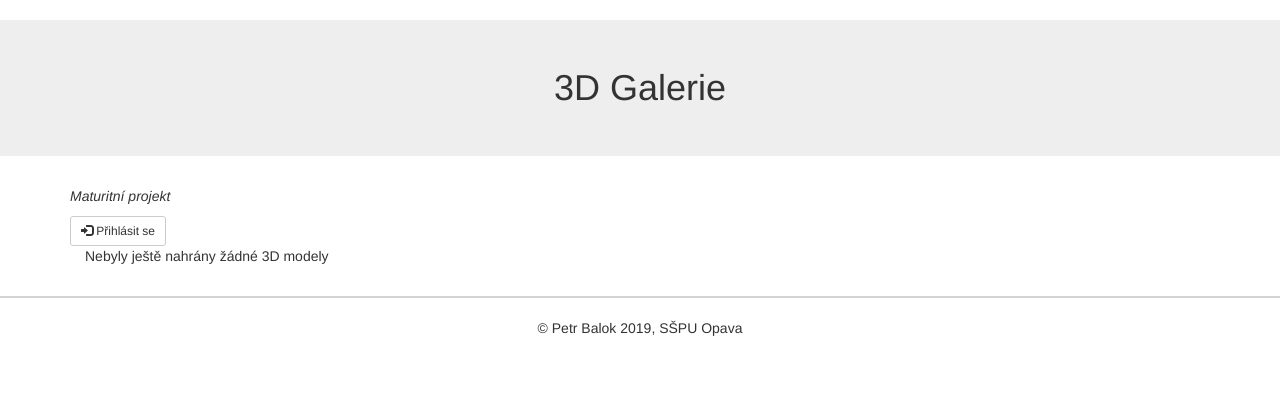
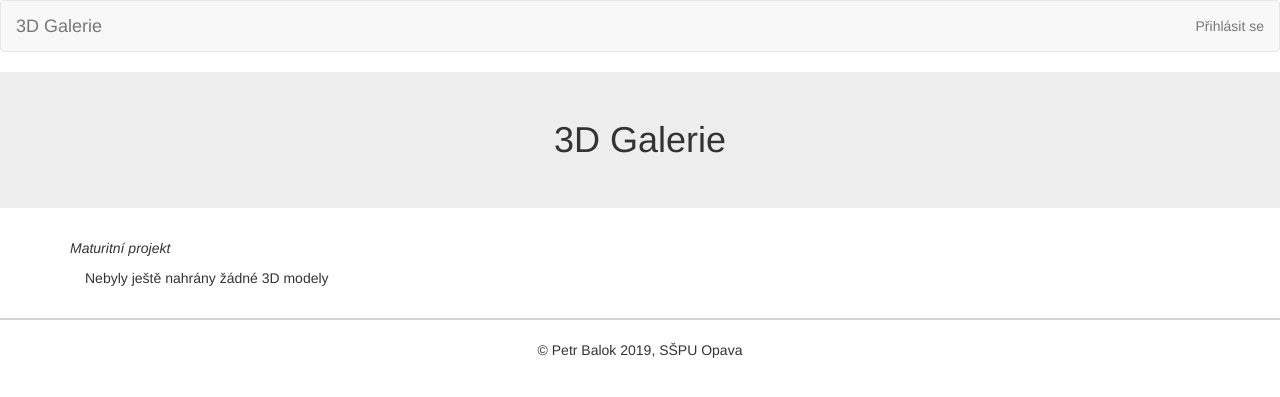
Before and after one commit to PeterB8421/3DGalerie, a Django app: page / in a window 1280 px wide. Shown: the top 397 px of the page. Run offline with Django 3.2, Linux system fonts and the light colour scheme; data that the repository does not hold is empty; some libraries are stand-ins or nearby versions.

Commit message:
Dokončení systému uživatelů

```diff
--- a/gallery/objectGallery/templates/objectGallery/base.html
+++ b/gallery/objectGallery/templates/objectGallery/base.html
@@ -21,12 +21,40 @@
         <![endif]-->
     </head>
     <body>
+
+        <nav class="navbar navbar-default" role="navigation">
+            <!-- Brand and toggle get grouped for better mobile display -->
+            <div class="navbar-header">
+                <button type="button" class="navbar-toggle" data-toggle="collapse" data-target=".navbar-ex1-collapse">
+                    <span class="sr-only">Toggle navigation</span>
+                    <span class="icon-bar"></span>
+                    <span class="icon-bar"></span>
+                    <span class="icon-bar"></span>
+                </button>
+                <a class="navbar-brand" href="#">3D Galerie</a>
+            </div>
+
+            <!-- Collect the nav links, forms, and other content for toggling -->
+            <div class="collapse navbar-collapse navbar-ex1-collapse">
+                <ul class="nav navbar-nav navbar-right">
+                    <li class="dropdown">
+                    {% if user.is_authenticated %}
+                        <a href="#" class="dropdown-toggle" data-toggle="dropdown"><span class="glyphicon glyphicon-user" aria-hidden="true"></span> {{ user.get_username }}</a>
+                        <ul class="dropdown-menu">
+                            <li><a class="btn btn-default btn-sm" href="{% url 'log_out' %}">Odhlásit se</a></li>
+                        </ul>
+                    {% else %}
+                    <a href="{% url 'log_in' %}">Přihlásit se</a>
+                    {% endif %}
+                    </li>
+                </ul>
+            </div><!-- /.navbar-collapse -->
+        </nav>
+
         <h1 class="jumbotron text-center">3D Galerie</h1>
         <main class="container">
         <p><i>Maturitní projekt</i></p>
-        {% if user.is_authenticated %}
-            <p><span class="glyphicon glyphicon-user" aria-hidden="true"></span> <b>{{ user.get_username }}</b> <a class="btn btn-primary btn-sm" href="{% url 'log_out' %}">Odhlásit se</a></p>
-        {% endif %}
+
         {% if messages %}
         <div class="messages">
             {% for message in messages %}
--- a/gallery/objectGallery/templates/objectGallery/index.html
+++ b/gallery/objectGallery/templates/objectGallery/index.html
@@ -1,10 +1,6 @@
 {% extends 'objectGallery/base.html' %}
 
 {% block content %}
-{% if user.is_authenticated is not True %}
-    <a href="{% url 'log_in' %}" class="btn btn-default btn-sm"><span class="glyphicon glyphicon-log-in" aria-hidden="true"></span> Přihlásit se</a>
-    <br>
-{% endif %}
 {% if models %}
     {% for model in models %}
         <div class="col-xs-12 col-sm-4">
@@ -12,8 +8,9 @@
             {% if user.is_authenticated %}
                 <div class="row">
                 <a href="{% url 'edit' model.id %}" class="btn btn-primary btn-sm"><span class="glyphicon glyphicon-edit" aria-hidden="true"></span></a>
-                <a href="{% url 'delete' model.id %}" class="btn btn-danger btn-sm"><span class="glyphicon glyphicon-trash" aria-hidden="true"></span></a></div><p>
+                <a href="{% url 'delete' model.id %}" class="btn btn-danger btn-sm"><span class="glyphicon glyphicon-trash" aria-hidden="true"></span></a>
             {% endif %}
+            </div><p>
         </div>
     {% endfor %}
 {% else %}
```
Also changed, not shown: gallery/objectGallery/templates/objectGallery/detail.html (+8 -1 lines), 4 other files.
